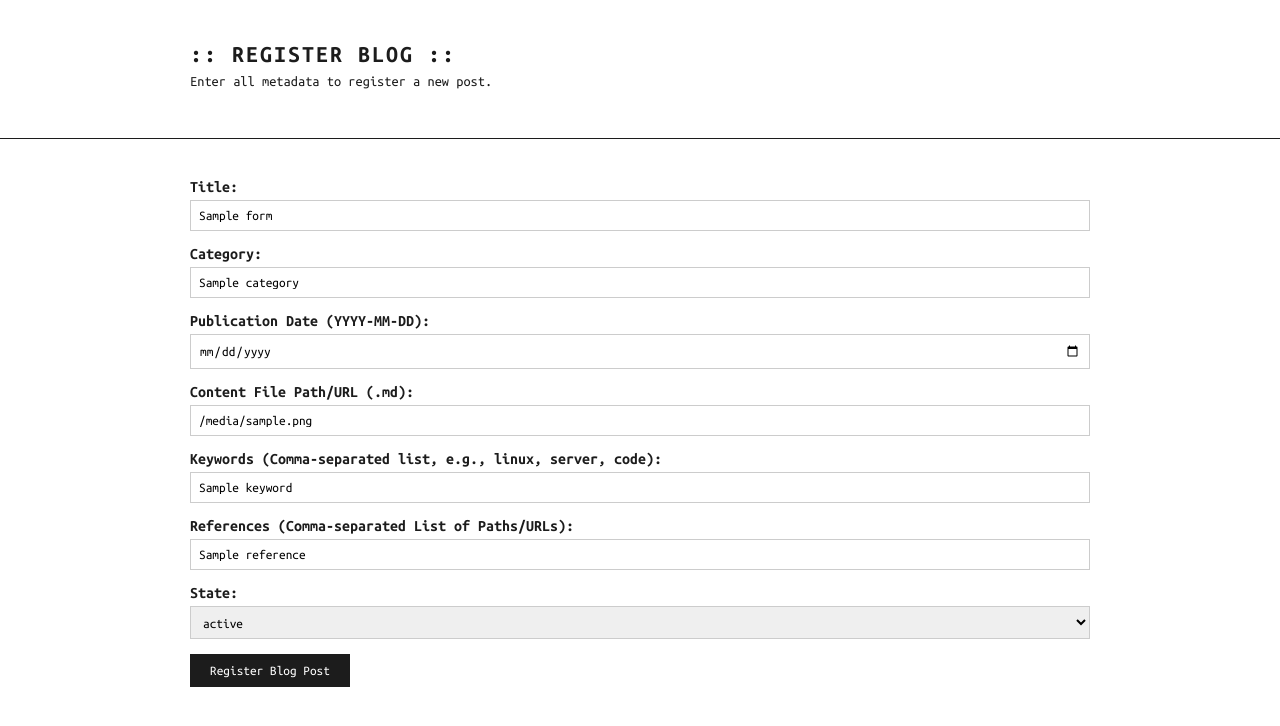
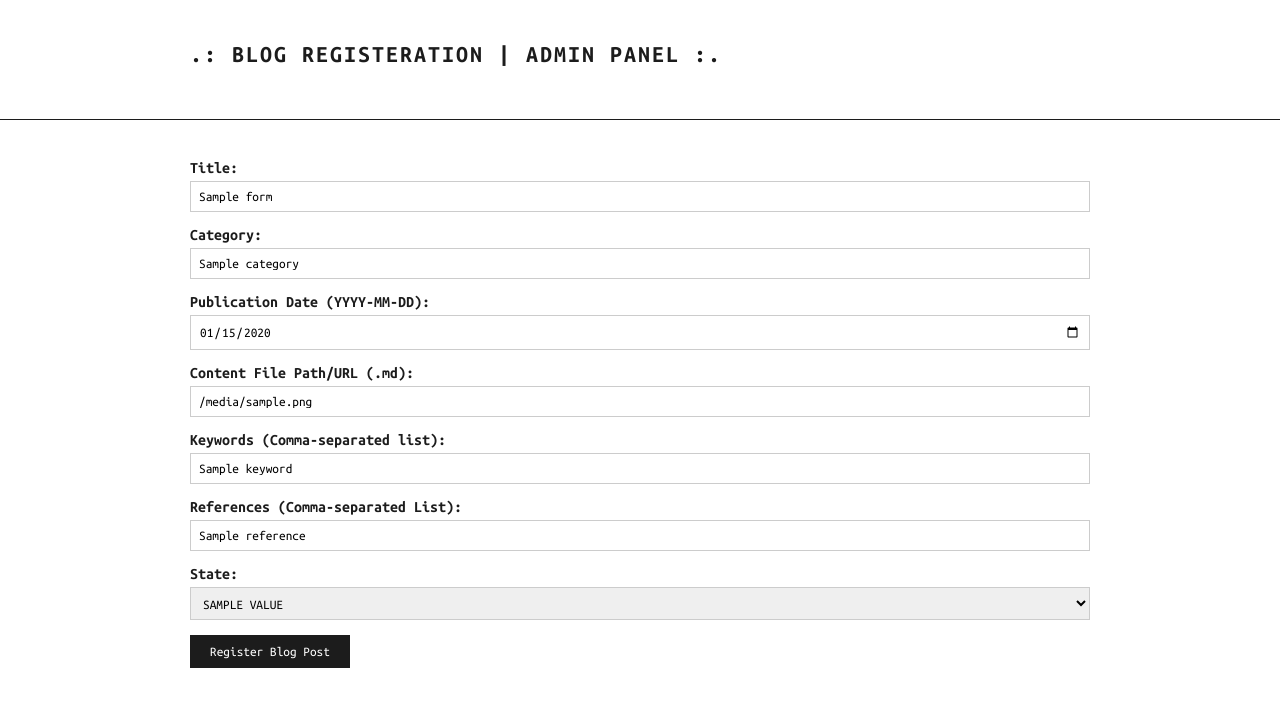
Before and after one commit to cipherat/blogger, a FastAPI app: template templates/register.html in a window 1280 px wide. Shown: the top 726 px of the page. Run offline with FastAPI, Linux system fonts and the light colour scheme; the template is opened without the code that fills it: most values are stand-ins (such as "Sample title", 1, 10 or a date in 2020); parts of the project's set-up code (start-up, migrations or seed data) failed here and were passed over.

Commit message:
idk whats in here, ask the llm

```diff
--- a/templates/register.html
+++ b/templates/register.html
@@ -3,7 +3,7 @@
 <head>
     <meta charset="UTF-8">
     <meta name="viewport" content="width=device-width, initial-scale=1.0">
-    <title>Register Blog | Admin</title>
+    <title>* register | cipherat.com</title>
     <link rel="stylesheet" href="{{ url_for('static', path='/styles.css') }}">
     <style>
         .form-group { margin-bottom: 15px; }
@@ -29,16 +29,15 @@
 </head>
 <body>
 
-    <header>
-        <div class="container">
-            <h1>:: REGISTER BLOG ::</h1>
-            <p>Enter all metadata to register a new post.</p>
-        </div>
-    </header>
+     <header>
+         <div class="container">
+             <h1>.: BLOG REGISTERATION | ADMIN PANEL :.</h1>
+         </div>
+     </header>
 
     <div class="container">
 
-        {% if errors.submission %}
+        {% if errors and errors.get('submission') %}
             <div class="form-error">{{ errors.submission }}</div>
         {% endif %}
 
@@ -46,40 +45,64 @@
 
             <div class="form-group">
                 <label for="title">Title:</label>
-                <input type="text" id="title" name="title" value="{{ form_data.title | default('') }}" required>
+                <input type="text" id="title" name="title" value="{{ form_data.get('title', '') }}" required>
             </div>
 
             <div class="form-group">
                 <label for="category">Category:</label>
-                <input type="text" id="category" name="category" value="{{ form_data.category | default('') }}" required>
+                <input type="text" id="category" name="category" value="{{ form_data.get('category', '') }}" required>
             </div>
 
             <div class="form-group">
                 <label for="published_at_str">Publication Date (YYYY-MM-DD):</label>
-                <input type="date" id="published_at_str" name="published_at_str" value="{{ form_data.published_at_str | default('') }}" required>
-                {% if errors.published_at %}<div class="form-error">{{ errors.published_at }}</div>{% endif %}
+                {# Guarded access to nested dates to prevent UndefinedError on first load #}
+                {% set pub_date = '' %}
+                {% if form_data.dates is defined and form_data.dates.published_at %}
+                    {% set pub_date = form_data.dates.published_at.strftime('%Y-%m-%d') %}
+                {% elif form_data.get('published_at_str') %}
+                    {% set pub_date = form_data.get('published_at_str') %}
+                {% endif %}
+                <input type="date" id="published_at_str" name="published_at_str" value="{{ pub_date }}" required>
+                {% if errors and errors.get('published_at') %}<div class="form-error">{{ errors.published_at }}</div>{% endif %}
             </div>
 
             <div class="form-group">
                 <label for="content_file">Content File Path/URL (.md):</label>
-                <input type="text" id="content_file" name="content_file" value="{{ form_data.content_file | default('') }}" required>
+                <input type="text" id="content_file" name="content_file" value="{{ form_data.get('content_file', '') }}" required>
             </div>
 
             <div class="form-group">
-                <label for="keywords_csv">Keywords (Comma-separated list, e.g., linux, server, code):</label>
-                <input type="text" id="keywords_csv" name="keywords_csv" value="{{ form_data.keywords | join(', ') | default('') }}" required>
+                <label for="keywords_csv">Keywords (Comma-separated list):</label>
+                {# Safely handle both list and string types for keywords #}
+                {% set kw_val = form_data.get('keywords', '') %}
+                <input type="text" id="keywords_csv" name="keywords_csv"
+                       value="{{ kw_val | join(', ') if kw_val is iterable and kw_val is not string else kw_val }}" required>
             </div>
 
             <div class="form-group">
-                <label for="references_csv">References (Comma-separated List of Paths/URLs):</label>
-                <input type="text" id="references_csv" name="references_csv" value="{{ form_data.references | join(', ') | default('') }}">
+                <label for="references_csv">References (Comma-separated List):</label>
+                {% set ref_val = form_data.get('references', '') %}
+                <input type="text" id="references_csv" name="references_csv"
+                       value="{{ ref_val | join(', ') if ref_val is iterable and ref_val is not string else ref_val }}">
             </div>
 
             <div class="form-group">
                 <label for="state">State:</label>
                 <select id="state" name="state">
                     {% for s in states %}
-                        <option value="{{ s }}" {% if (form_data.state == s) or (loop.first and not form_data.state) %}selected{% endif %}>{{ s }}</option>
+                        {% set opt_val = s.value if s.value is defined else s %}
+                        {# Safe retrieval of current state from dict or object #}
+                        {% set current_state = '' %}
+                        {% if form_data.state is defined %}
+                            {% set current_state = form_data.state.value if form_data.state.value is defined else form_data.state %}
+                        {% else %}
+                            {% set current_state = form_data.get('state', '') %}
+                        {% endif %}
+
+                        <option value="{{ opt_val }}"
+                            {% if (current_state == opt_val) or (loop.first and not current_state) %}selected{% endif %}>
+                            {{ opt_val | upper }}
+                        </option>
                     {% endfor %}
                 </select>
             </div>
```
